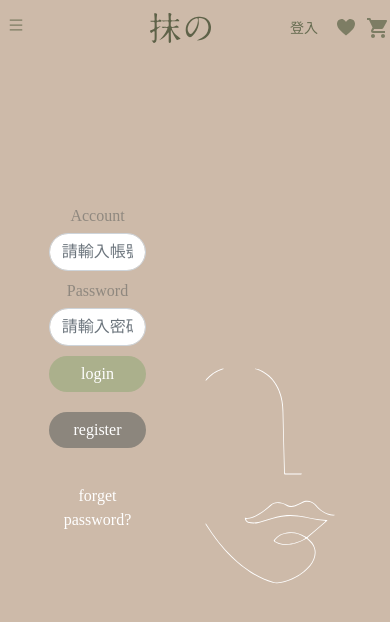
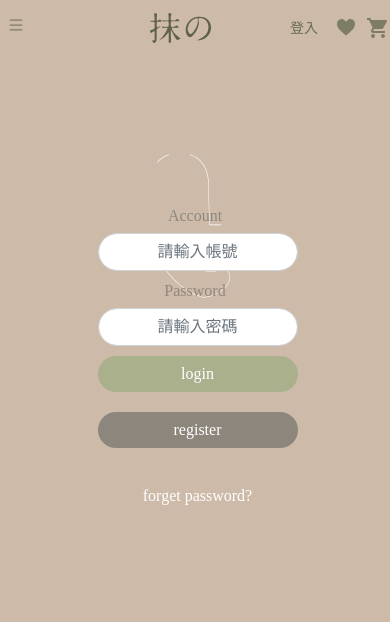
Before and after one commit to chenci26/Mano-React, a React (Create React App) app: page /life/login in a window 390 px wide. Shown: the top 622 px of the page. Built offline with nearby package versions, Linux system fonts and the light colour scheme.

Commit message:
login RWD

```diff
--- a/src/styles/home.scss
+++ b/src/styles/home.scss
@@ -14,6 +14,36 @@
   .life {
     top: 150px !important;
     width: 30% !important;
+  }
+}
+
+@media (max-width: 500px) {
+  .bg {
+    display: flex;
+    flex-direction: column;
+    overflow: hidden !important;
+    .bgLeft {
+      margin: 0 auto !important;
+      background-color: transparent !important;
+    }
+    .bgRight-login,
+    .bgRight-register,
+    .bgRight-forgetPwd,
+    .bgRight-welcome {
+      position: absolute;
+      height: 100vh !important;
+      width: 100vw !important;
+      left: 150px !important;
+      top: -250px !important;
+      z-index: -1;
+      background-size: 30% 30% !important;
+    }
+    .loginBlock {
+      input,
+      button {
+        width: 200px !important;
+      }
+    }
   }
 }
 
```
